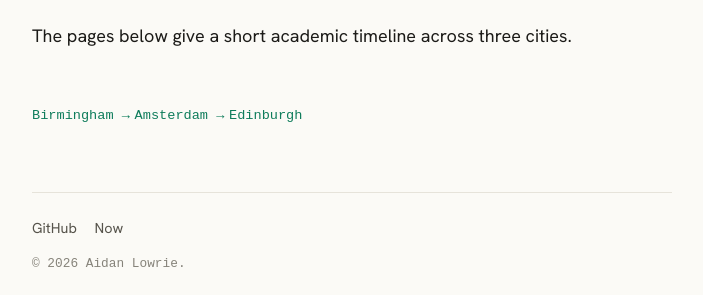
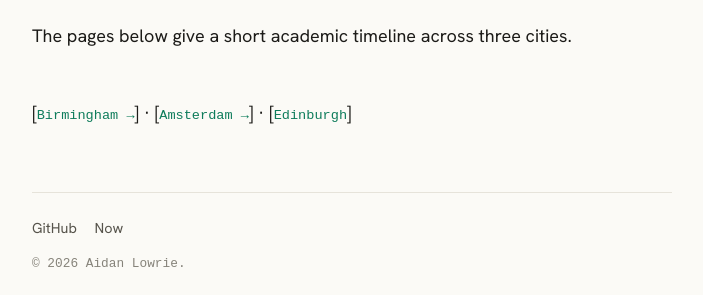
Before and after one commit to aidanlowrie/aidanlowrie.github.io, a Jekyll site: the page built from index.html, in a window 1280 px wide. Shown: the part 394-689 px from the top of the page, without its empty margins (288-991 px from the left). Built offline with Jekyll 4.4.1, drawn with Linux system fonts in a browser that asks for light colours; some web fonts are replaced.

Commit message:
Make homepage navigation consistent with city pages - add brackets and dots

```diff
--- a/index.html
+++ b/index.html
@@ -7,5 +7,5 @@
   <p>I'm currently finishing my dissertation, exploring internal turn-taking representations in duplex models.</p>
   <p>My background is in machine learning and bioinformatics.</p>
   <p>The pages below give a short academic timeline across three cities.</p>
-  <p class="more" style="margin-top: 3rem; margin-bottom: 0;"><a href="{{ '/about/birmingham/' | relative_url }}">Birmingham →</a> <a href="{{ '/about/amsterdam/' | relative_url }}">Amsterdam →</a> <a href="{{ '/about/edinburgh/' | relative_url }}">Edinburgh</a></p>
+  <p class="more" style="margin-top: 3rem; margin-bottom: 0;">[<a href="{{ '/about/birmingham/' | relative_url }}">Birmingham →</a>] · [<a href="{{ '/about/amsterdam/' | relative_url }}">Amsterdam →</a>] · [<a href="{{ '/about/edinburgh/' | relative_url }}">Edinburgh</a>]</p>
 </section>
```
